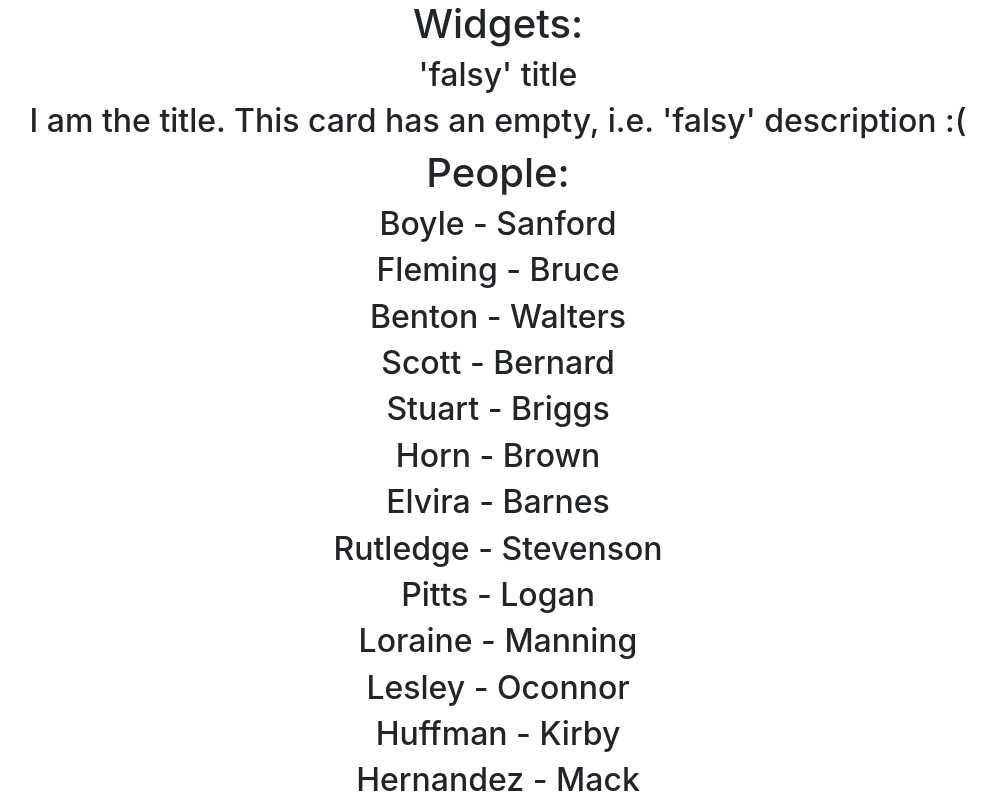
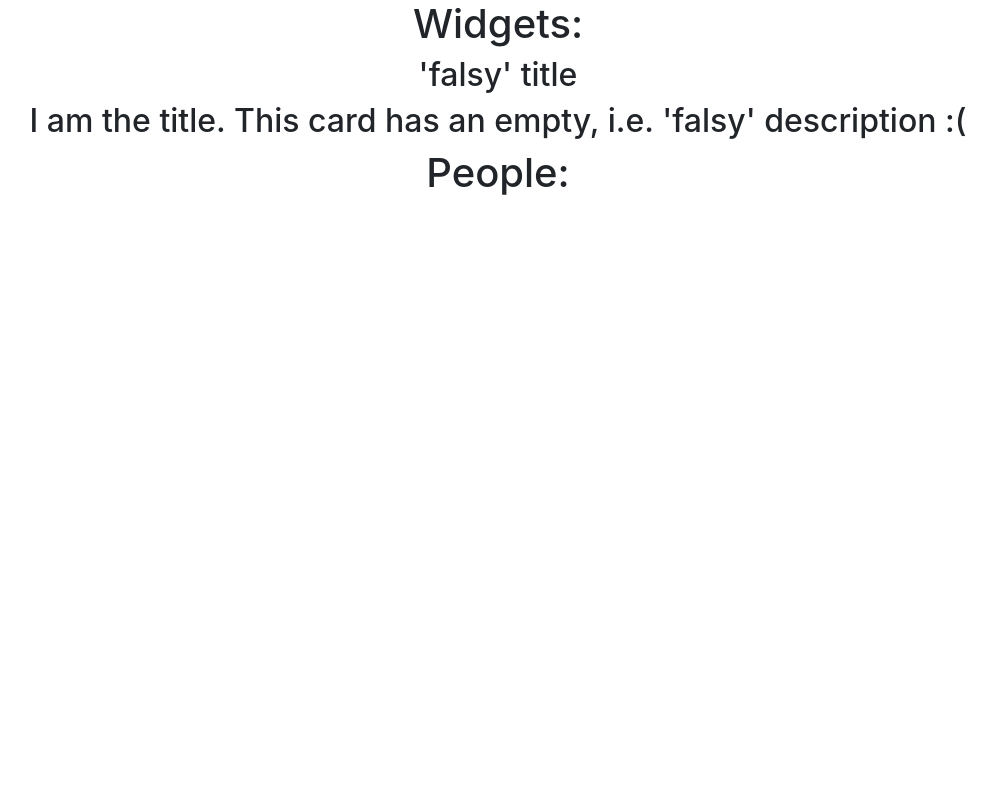
Before and after one commit to anjola-adeuyi/react-typescript-search-sorting-and-filtering, a React (Create React App) app: page / in a window 1280 px wide. Shown: the top 800 px of the page, without its empty margins (142-1138 px from the left). Built offline with nearby package versions, Linux system fonts and the light colour scheme; the HTML template or start-up script is replaced by a standard one.

Commit message:
generic search on people object

```diff
--- a/src/App.tsx
+++ b/src/App.tsx
@@ -18,7 +18,7 @@ function App() {
         );
       })}
       <h1>People:</h1>
-      {people.map(person => {
+      {people.filter((person) => genericSearch(person, ['birthday'], query, false)).map(person => {
         return (
           <div key={person.eyeColor}>
             <h2>{person.firstName} - {person.lastName}</h2>
```
